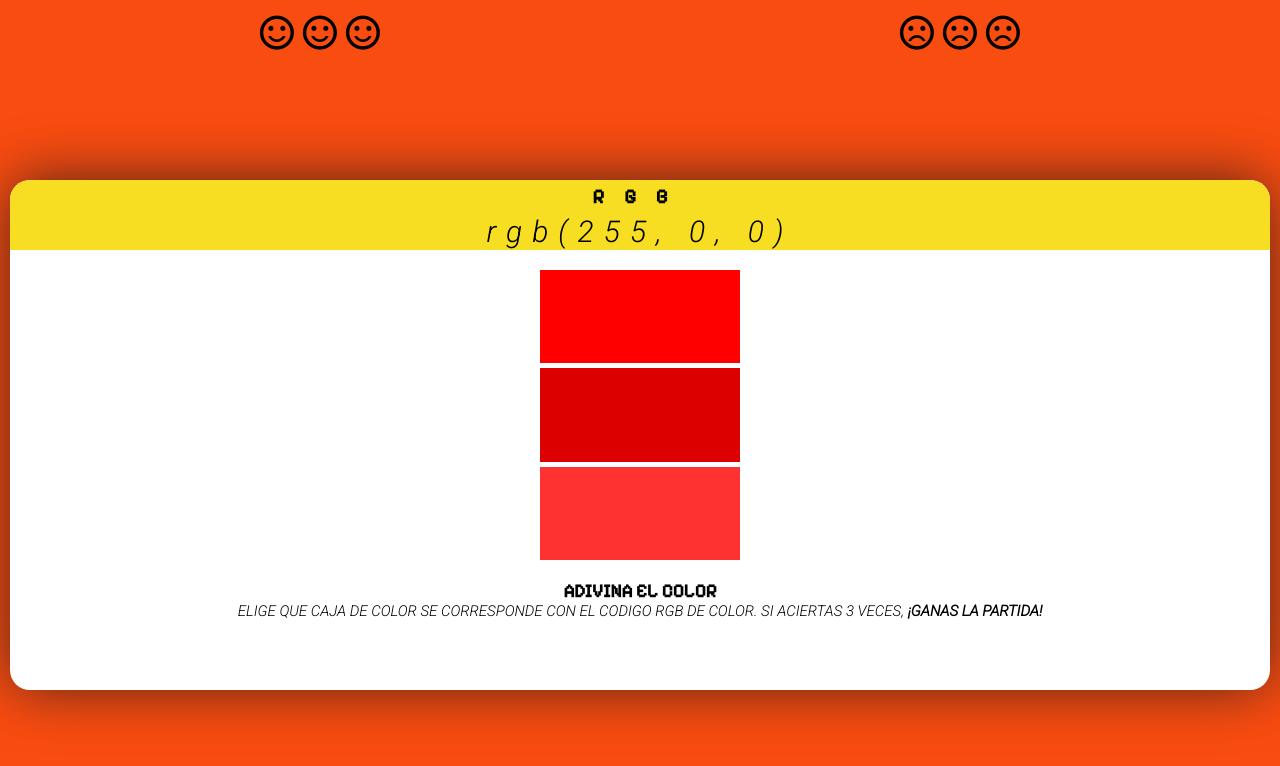
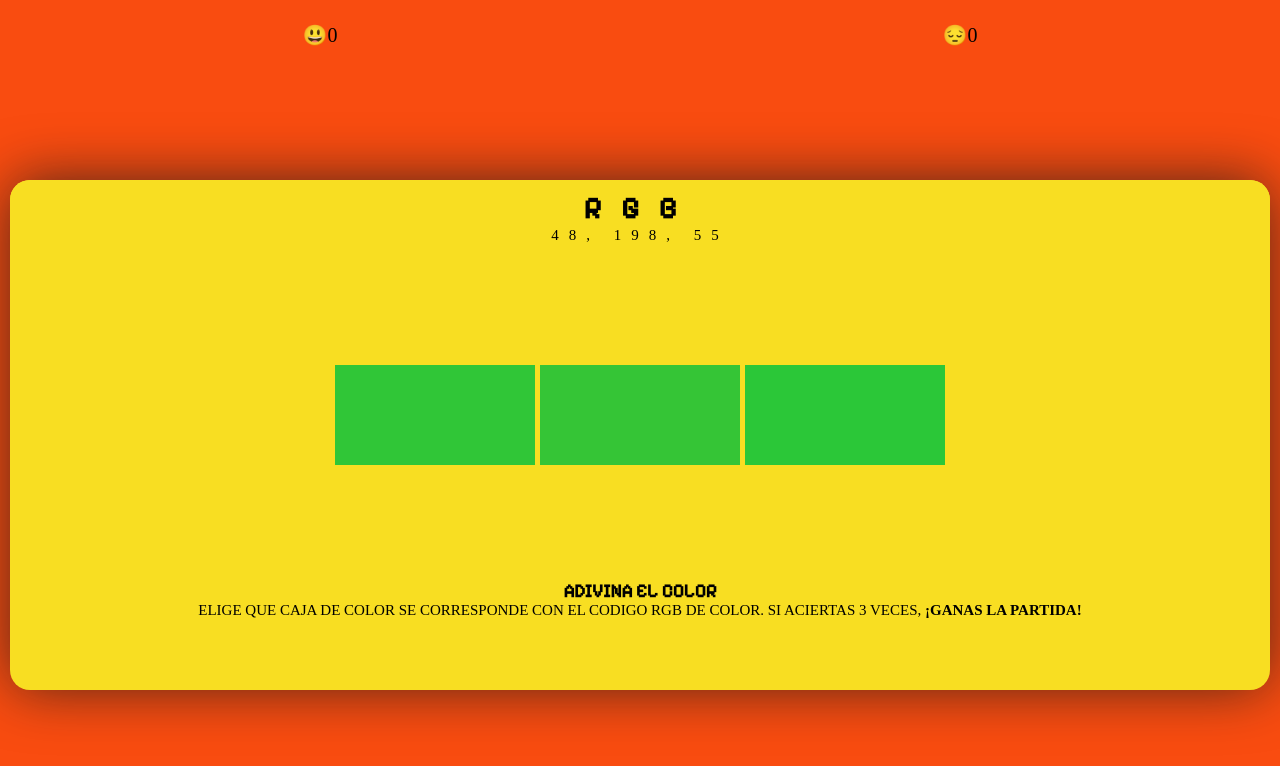
Before and after one commit to zoegongar/colores, a plain HTML site: page index.html in a window 1280 px wide. Drawn offline with nearby package versions, Linux system fonts and the light colour scheme; a web font is replaced by a local one.

Commit message:
revisiónfuncion contador

```diff
--- a/index.html
+++ b/index.html
@@ -1,39 +1,33 @@
 <!DOCTYPE html>
 <html lang="es">
-<head>
-    <meta charset="UTF-8">
-    <meta name="viewport" content="width=device-width, initial-scale=1.0">
+  <head>
+    <meta charset="UTF-8" />
+    <meta name="viewport" content="width=device-width, initial-scale=1.0" />
     <title>Adivina el Color</title>
-    <meta name="viewport" content="width=device-width, initial-scale=1.0" />
     <link rel="stylesheet" href="style.css" />
     <link rel="stylesheet" href="main.css" />
     <link rel="preconnect" href="https://fonts.googleapis.com" />
     <link rel="preconnect" href="https://fonts.gstatic.com" crossorigin />
-    <link href="https://fonts.googleapis.com/css2?family=Inclusive+Sans&family=Pixelify+Sans&family=Roboto:ital,wght@1,300&family=Satisfy&display=swap" rel="stylesheet"/>
-    <link rel="stylesheet" href="https://fonts.googleapis.com/css2?family=Material+Symbols+Outlined:opsz,wght,FILL,GRAD@24,400,0,0"/>
-    <script src="juego-colores.js" type="module"></script>
+    <link
+      href="https://fonts.googleapis.com/css2?family=Inclusive+Sans&family=Pixelify+Sans&family=Roboto:ital,wght@1,300&family=Satisfy&display=swap"
+      rel="stylesheet"
+    />
   </head>
   <body>
     <header class="vidas-fallos">
-      <div class="aciertos">
-        <span class="material-symbols-outlined"> sentiment_satisfied </span>
-        <span class="material-symbols-outlined"> sentiment_satisfied </span>
-        <span class="material-symbols-outlined"> sentiment_satisfied </span>
+      <div>
+        <p>😃<span id="contador-aciertos">0</span></p>
       </div>
-      <div class="fallos">
-        <span class="material-symbols-outlined"> sentiment_dissatisfied </span>
-        <span class="material-symbols-outlined"> sentiment_dissatisfied </span>
-        <span class="material-symbols-outlined"> sentiment_dissatisfied </span>
+      <div>
+        <p>😔<span id="contador-fallos">0</span></p>
       </div>
     </header>
     <section id="container">
       <div class="codigo-RGB">
         <h1>RGB</h1>
-        <!-- añado un id para imprimir aqui el codigo -->
-        <p id="codigoRGB"></p>
+        <p><span id="codigo"></span></p>
       </div>
       <div class="cajas">
-        <!-- cambio class por id para imprimir color caja en JS -->
         <div id="caja1"></div>
         <div id="caja2"></div>
         <div id="caja3"></div>
@@ -48,5 +42,6 @@
         </article>
       </footer>
     </section>
+    <script src="juego-colores.js"></script>
   </body>
 </html>
--- a/juego-colores.js
+++ b/juego-colores.js
@@ -1,76 +1,188 @@
 "use strict";
+/*
+- - - - NOTAS: (BORRAR ANTES DE ENTREGAR) - - -
 
-// De momento he puesto que vaya cambiando los colores al cargar la página, yo creo que luego hay que cambiarlo para que sea despues de sumar o quitar puntos*/
-window.addEventListener("load", cargarColores);
+EL Código se basa en que una función va llamando a la otra pasándole argumentos (parece una carrera de relevos XD XD XD)
+
+1. He "fusionado" la funciones generarCodigo() y generarColores() , ahora queda generarCodigoRGB() que de una forma aleatoria genera RGB y lo muestra en pantalla
+
+2. En la funcion obtenerColoresAleatorios(r, g, b) me traigo las variables r, g , b para generar color correcto (respuesta OK) y generar 2 variantes, las hago cutremente sumando/restando valores para que sean parecidas al color correcto
+
+3. Pinto cajas en la funcion generarColores(colorCorrecto, colorVariante1, colorVariante2) pasando como argumento los colores creados en la funcion obtenerColoresAleatorios().
+
+4. He fusionado tambien la funcion de los eventos con la de comprobar respuesta. Creo que puede dar menos problemas, de esta manero sólo hace la comprobacion cuando se hace click
+
+5. he dejado la función reiniciarJuego para quitar eventos y recargar la página
+*/
+
+"use strict";
 
 const cajas_colores = [
   [
-    { rojo_1: "rgb(255, 0, 0)" }, // Roja
-    { rojo_2: "rgb(220, 0, 0)" }, // Roja con variación
-    { rojo_3: "rgb(255, 50, 50)" }, // Roja con variación
+    { rojo_1: "rgb(255, 0, 0)" },
+    { rojo_2: "rgb(220, 0, 0)" },
+    { rojo_3: "rgb(255, 50, 50)" },
   ],
   [
-    { verde_1: "rgb(0, 128, 0)" }, // Verde
-    { verde_2: "rgb(0, 100, 0)" }, // Verde con variación
-    { verde_3: "rgb(50, 150, 50)" }, // Verde con variación
+    { verde_1: "rgb(0, 128, 0)" },
+    { verde_2: "rgb(0, 100, 0)" },
+    { verde_3: "rgb(50, 150, 50)" },
   ],
   [
-    { amarillo_1: "rgb(255, 255, 0)" }, // Amarilla
-    { amarillo_2: "rgb(220, 220, 0)" }, // Amarilla con variación
-    { amarillo_3: "rgb(255, 255, 50)" }, // Amarilla con variación
+    { amarillo_1: "rgb(255, 255, 0)" },
+    { amarillo_2: "rgb(220, 220, 0)" },
+    { amarillo_3: "rgb(255, 255, 50)" },
   ],
   [
-    { violeta_1: "rgb(128, 0, 128)" }, // Violeta
-    { violeta_2: "rgb(100, 0, 100)" }, // Violeta con variación
-    { violeta_3: "rgb(150, 50, 150)" }, // Violeta con variación
+    { violeta_1: "rgb(128, 0, 128)" },
+    { violeta_2: "rgb(100, 0, 100)" },
+    { violeta_3: "rgb(150, 50, 150)" },
   ],
   [
-    { naranja_1: "rgb(255, 165, 0)" }, // Naranja
-    { naranja_2: "rgb(220, 145, 0)" }, // Naranja con variación
-    { naranja_3: "rgb(255, 185, 50)" }, // Naranja con variación
+    { naranja_1: "rgb(255, 165, 0)" },
+    { naranja_2: "rgb(220, 145, 0)" },
+    { naranja_3: "rgb(255, 185, 50)" },
   ],
 ];
 
+//Creamos evento para que se ejecute nada más cargar pantalla
+window.addEventListener("load", iniciarJuego);
 
+//Dentro de iniciarJuego() están las otras funciones. Como una funcion llama a otra fuí eliminando funciones de aqui
+function iniciarJuego() {
+  generarCodigoRGB(); //la que pone el texto RGB
+}
 
-//Función para aplicar colores a las cajas (modifica el html y pone un estilo en linea con background-color: "el que toque")
-function aplicarColores(colores) {
-  //identificamos las cajas que se van a colorear
+//Genera un código RGB aleatorio
+function generarCodigoRGB() {
+  //Se crean 3 constantes para generar los 3 códigos (r, g y b)
+  const r = Math.floor(Math.random() * 256);
+  const g = Math.floor(Math.random() * 256);
+  const b = Math.floor(Math.random() * 256);
+
+  //identificamos en qué parte de HTML va el códigoRGB y lo guardamos en variable llamada CodigoRGB
+  const CodigoRGB = document.getElementById("codigo");
+  //Imprimimos en pantalla el código RGB (la pregunta)
+  CodigoRGB.textContent = `${r}, ${g}, ${b}`;
+
+  //Ejecutamos la funcion que crea colores para pintar las cajas y pasamos valores r g b para usarlos en esa función
+  obtenerColoresAleatorios(r, g, b);
+}
+
+function obtenerColoresAleatorios(r, g, b) {
+  //Basándonos en el código RGB creado de la funcion generarCodigoRGB() creamos el color correcto (la respuesta que seria correcta) y sus variaciones:
+  const colorCorrecto = `rgb(${r}, ${g}, ${b})`;
+
+  //Creamos 2 variaciones más y así tendríamos 3 colores que pintar en las cajas
+  //En vez de que genere aleatorio le sumamos o restamos valores para que se parezcan
+  const colorVariante1 = `rgb(${r + 5}, ${g - 1}, ${b - 1})`;
+  const colorVariante2 = `rgb(${r - 5}, ${g + 1}, ${b + 1})`;
+
+  //pasamos los colores generados (colorCorrecto, colorVariante1 y colorVariante2) como argumento y llamamos a la función que colorea las cajas
+  generarColores(colorCorrecto, colorVariante1, colorVariante2);
+}
+
+function generarColores(colorCorrecto, colorVariante1, colorVariante2) {
+  //Identificamos dónde tiene que pintar los colores
   const caja1 = document.getElementById("caja1");
   const caja2 = document.getElementById("caja2");
   const caja3 = document.getElementById("caja3");
 
-  //vamos "coloreando" cada caja
-  caja1.style.backgroundColor = colores[0]; //lo de colores 0,1,2 es para que coloree según grupos de color (los violeta, los verdes...)
-  caja2.style.backgroundColor = colores[1];
-  caja3.style.backgroundColor = colores[2];
+  //Ahora que sabemos dónde van los colores, pintamos las cajas, los colores los saca de otra funcion, obtenerColoresAleatorios(r, g, b)
+  caja1.style.backgroundColor = colorCorrecto;
+  caja2.style.backgroundColor = colorVariante1;
+  caja3.style.backgroundColor = colorVariante2;
 
-  //Función que da el array "RGB" del color que hay que adivinar.
-  const color_muestra = colores;
-  const valor_RGB = Object.values(color_muestra)[0];
-  const color_a_adivinar = document.getElementById("codigoRGB");
-  color_a_adivinar.textContent = valor_RGB;
-  console.log(colores[0]);
+  //Lammamos a la funcion verificar respuesta y le pasamos los colores que tienen las cajas
+  verificarRespuesta(colorCorrecto, colorVariante1, colorVariante2);
 }
 
-// Función para seleccionar colores aleatorios pero que los muestra por grupos (los rojos. los amarillos...)
-function seleccionarColoresAleatorios() {
-  const coloresAleatorios = cajas_colores[
-    Math.floor(Math.random() * cajas_colores.length)
-  ].map((variacion) => Object.values(variacion)[0]);
-  return coloresAleatorios;
+//Estas variables son para el contador de aciertos y fallos
+let aciertos = 0;
+let fallos = 0;
+
+function verificarRespuesta(colorCorrecto, colorVariante1, colorVariante2) {
+  //Identificamos dónde están los marcadores de acierto/fallo
+  const ContadorAciertos = document.getElementById("contador-aciertos");
+  const ContadorFallos = document.getElementById("contador-fallos");
+
+  caja1.addEventListener("click", () => {
+    //Sumamos 1 si el color corresponde y si contador es menor a 3
+    if (caja1.style.backgroundColor === colorCorrecto && aciertos < 3) {
+      aciertos++;
+      ContadorAciertos.textContent = aciertos;
+      //Si llegamos a 3 aciertos sale un alert y se reinician contadores y juego
+      if (aciertos === 3) {
+        alert("🏆 🏆¡Enhorabuena, has ganado! 🏆 🏆");
+        reiniciarJuego(); //Esta funcion es para reiniciar, quitar eventos y demás
+      }
+    } else if (caja1.style.backgroundColor !== colorCorrecto && fallos < 3) {
+      fallos++;
+      ContadorFallos.textContent = fallos;
+      //Si llegamos a 3 fallos sale un alert y se reinician contadores y juego
+      if (fallos === 3) {
+        alert("💩 💩 BUUUU mantaaa 💩 💩");
+        reiniciarJuego();
+      }
+    }
+  });
+
+  caja2.addEventListener("click", () => {
+    if (caja2.style.backgroundColor === colorCorrecto && aciertos < 3) {
+      aciertos++;
+      ContadorAciertos.textContent = aciertos;
+      if (aciertos === 3) {
+        alert("🏆 🏆¡Enhorabuena, has ganado! 🏆 🏆");
+        reiniciarJuego();
+      }
+    } else if (caja2.style.backgroundColor !== colorCorrecto && fallos < 3) {
+      fallos++;
+      ContadorFallos.textContent = fallos;
+      if (fallos === 3) {
+        alert("💩 💩 BUUUU mantaaa 💩 💩");
+        reiniciarJuego();
+      }
+    }
+  });
+
+  caja3.addEventListener("click", () => {
+    if (caja3.style.backgroundColor === colorCorrecto && aciertos < 3) {
+      aciertos++;
+      ContadorAciertos.textContent = aciertos;
+      if (aciertos === 3) {
+        alert("🏆 🏆¡Enhorabuena, has ganado! 🏆 🏆");
+        reiniciarJuego();
+      }
+    } else if (caja3.style.backgroundColor !== colorCorrecto && fallos < 3) {
+      fallos++;
+      ContadorFallos.textContent = fallos;
+      if (fallos === 3) {
+        alert("💩 💩 BUUUU mantaaa 💩 💩");
+        reiniciarJuego();
+      }
+    }
+  });
 }
 
-//Función para recorrer el array de colores y aplicar los colores(guarda en variable los colores aleatorios que obtiene de la funcionseleccionarColoresAleatorios() y esa variable la usa como parámetro en la funcion aplicarColores() para que sepa qué colores tiene que pintar
-function recorrer_array() {
-  const coloresAleatorios = seleccionarColoresAleatorios();
-  aplicarColores(coloresAleatorios);
+// Creamos una funcion para el reinicio y que quite los eventos que puede dar problemas
+function reiniciarJuego() {
+  //Dejamos contadores a 0
+  aciertos = 0;
+  fallos = 0;
+
+  //Identificamos dónde hay que escribir un 0
+  const ContadorAciertos = document.getElementById("contador-aciertos");
+  const ContadorFallos = document.getElementById("contador-fallos");
+
+  //Escribimos un 0 en los contadores
+  ContadorAciertos.textContent = aciertos;
+  ContadorFallos.textContent = fallos;
+
+  // //Quitamos eventos
+  caja1.removeEventListener("click", verificarRespuesta);
+  caja2.removeEventListener("click", verificarRespuesta);
+  caja3.removeEventListener("click", verificarRespuesta);
+
+  //En vez de llamar a la funcion iniciar juego, recargamos la página que dá menos problemas
+  location.reload();
 }
-
-
-
-// Función que selecciona colores aleatorios, la llamamos cuando se actualice la página y así vuelve a buscar otro grupo de colores
-function cargarColores() {
-  const coloresAleatorios = seleccionarColoresAleatorios();
-  aplicarColores(coloresAleatorios);
-}
--- a/style.css
+++ b/style.css
@@ -6,7 +6,7 @@
 /* *trabajamos con grid para que se adapte a todo tipo de pantallas */
 body {
   background-color: var(--color-body);
-  font-family: "Roboto", sans-serif;
+  font-family: var(--font-roboto);
   min-height: 100%;
   display: grid;
   grid-template-columns: auto;
@@ -22,23 +22,15 @@ body {
   justify-content: space-around;
   align-items: center;
   grid-area: header;
-}
-.aciertos {
-  letter-spacing: 15px;
-}
-.fallos {
-  letter-spacing: 15px;
+  font-size: 20px;
 }
 
-.material-symbols-outlined {
-  transform: scale(1.7);
-}
 /* *empezamos con el contenedor principal , llevara las cajas de colores y mas contenido  */
 #container {
   box-shadow: 0px -1px 58px -3px rgba(6, 22, 27, 0.75);
   -webkit-box-shadow: 0px -1px 58px -3px rgba(6, 22, 27, 0.75);
   -moz-box-shadow: 0px -1px 58px -3px rgba(6, 22, 27, 0.75);
-  background-color: white;
+  background-color: var(--color-container);
   border-radius: 20px;
   grid-area: container;
   height: 510px;
@@ -52,21 +44,22 @@ body {
   background-color: var(--color-container);
   padding: 5px;
   text-align: center;
+  padding: 10px;
 }
 .codigo-RGB h1 {
   font-family: var(--font-pixel);
   letter-spacing: 20px;
-  font-size: 20px;
+  font-size: 30px;
 }
-.codigo-RGB p {
-  font-size: 30px;
+#codigo {
+  font-size: 15px;
   letter-spacing: 10px;
   padding: 5px;
 }
 /* *aqui van las cajas de colores  */
 .cajas {
   display: flex;
-  flex-direction: column;
+  flex-wrap: wrap;
   justify-content: center;
   align-items: center;
   margin: 20px;
```
